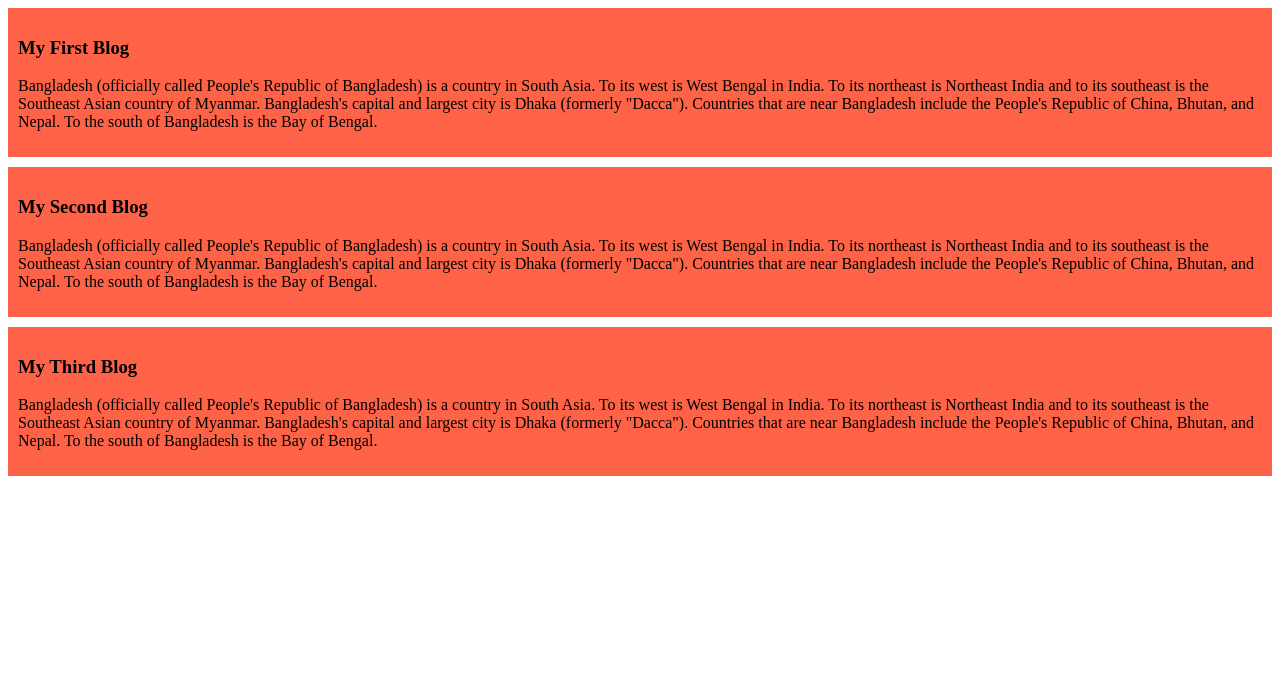
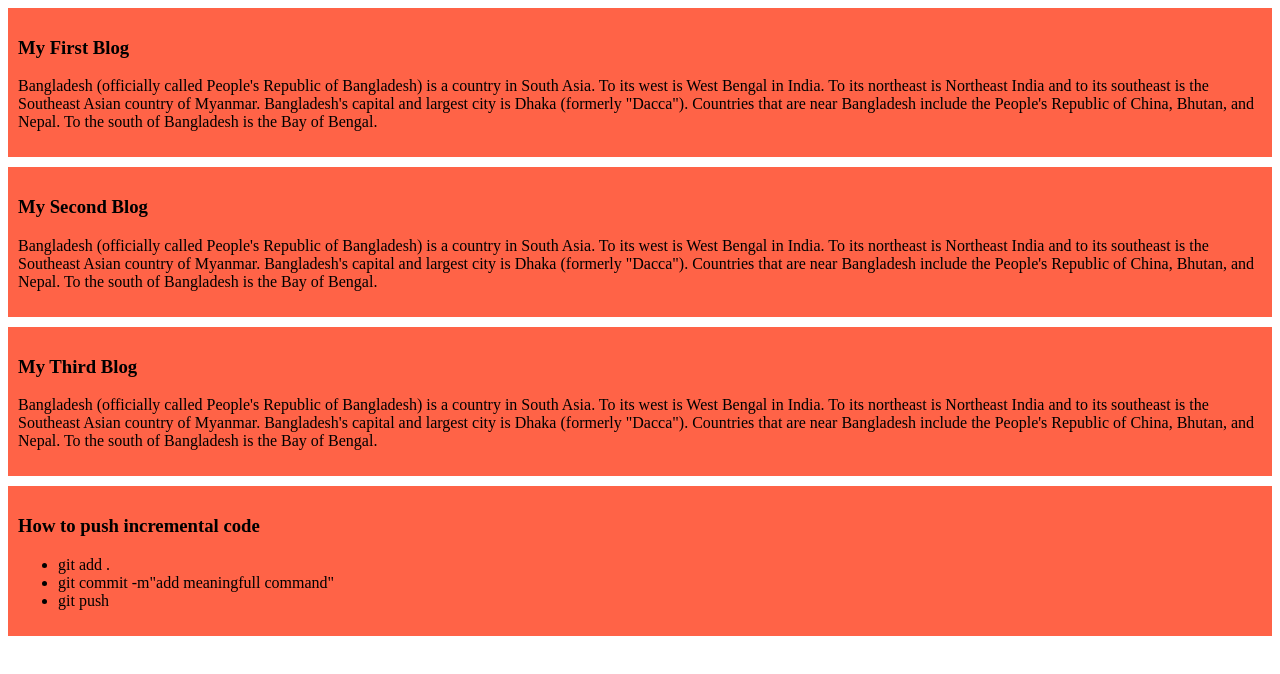
Before and after one commit to muhimmilon/my-simple-website, a plain HTML site: page index.html in a window 1280 px wide. Drawn offline with Linux system fonts and the light colour scheme.

Commit message:
added list in my website

```diff
--- a/index.html
+++ b/index.html
@@ -40,5 +40,13 @@
             To the south of Bangladesh is the Bay of Bengal.
         </p>
     </div>
+    <div>
+        <h3>How to push incremental code</h3>
+        <ul>
+            <li>git add .</li>
+            <li>git commit -m"add meaningfull command"</li>
+            <li>git push</li>
+        </ul>
+    </div>
 </body>
 </html>
```
